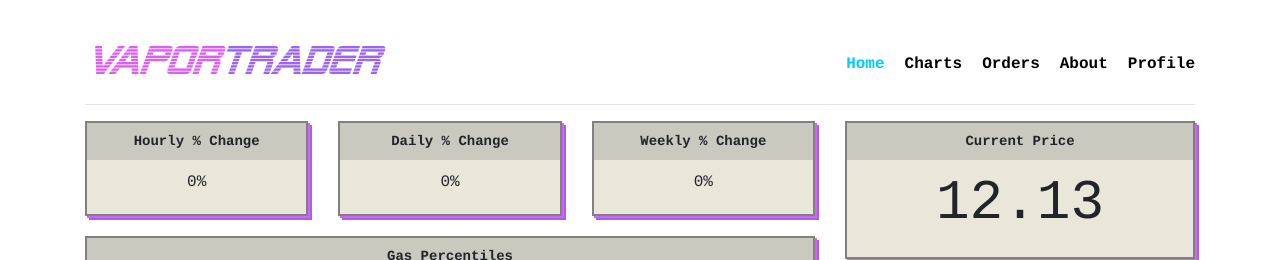
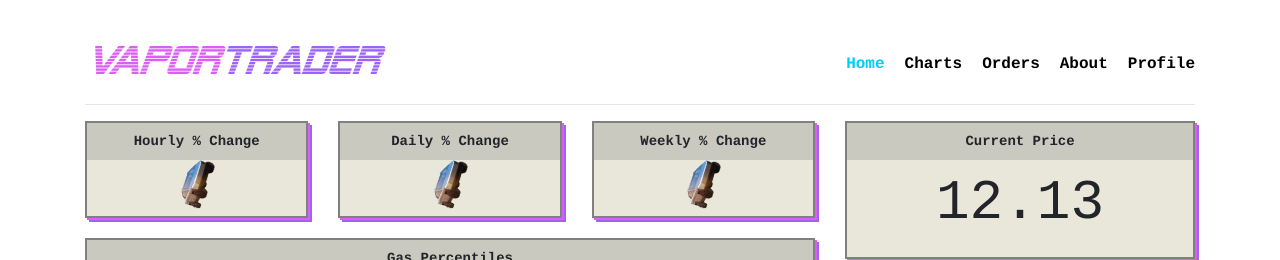
Before and after one commit to michaelcohen716/gas-trader, a React (Create React App) app in the folder client/: page / in a window 1280 px wide. Shown: the top 260 px of the page. Built offline with nearby package versions, Linux system fonts and the light colour scheme; no server answers.

Commit message:
loading indicators and statcards

```diff
--- a/client/src/Dashboard.jsx
+++ b/client/src/Dashboard.jsx
@@ -3,6 +3,17 @@ import PercentilesBar from "./components/PercentilesBar";
 import Card from "./components/Card";
 import { AMBER_API_KEY } from "./constants";
 import axios from "axios";
+import Loading from './components/Loading';
+
+const StatCard = ({ title, stat }) => (
+  <Card title={title}>
+    <div className="text-center">
+      {
+        stat ? `${stat}%` : (<Loading />)
+      }
+    </div>
+  </Card>
+);
 
 const Dashboard = () => {
   const [stats, setStats] = useState({});
@@ -30,25 +41,13 @@ const Dashboard = () => {
     <React.Fragment>
       <div className="row">
         <div className="col-md-4">
-          <Card title="Hourly % Change">
-            <div className="text-center">
-              {stats.hourlyPercentChangeETH || 0}%
-            </div>
-          </Card>
+          <StatCard title="Hourly % Change" stat={stats.hourlyPercentChangeETH} />
         </div>
         <div className="col-md-4">
-          <Card title="Daily % Change">
-            <div className="text-center">
-              {stats.dailyPercentChangeETH || 0}%
-            </div>
-          </Card>
+          <StatCard title="Daily % Change" stat={stats.dailyPercentChangeETH} />
         </div>
         <div className="col-md-4">
-          <Card title="Weekly % Change">
-            <div className="text-center">
-              {stats.weeklyPercentChangeETH || 0}%
-            </div>
-          </Card>
+          <StatCard title="Weekly % Change" stat={stats.weeklyPercentChangeETH} />
         </div>
         <div className="col-md-12">
           <PercentilesBar />
--- a/client/src/Orders.jsx
+++ b/client/src/Orders.jsx
@@ -1,7 +1,5 @@
 import React from "react";
-// import cybertruck from "./assets/images/cybertruck.png";
 import Card from "./components/Card";
-// import moment from 'moment';
 
 const Orders = () => {
   return (
--- /dev/null
+++ b/client/src/components/Loading/index.jsx
@@ -0,0 +1,21 @@
+import React from 'react';
+import styled from 'styled-components';
+import cybertruck from "../../assets/images/cybertruck.png";
+
+const LoadingImg = styled.img`
+    width: 48px;
+  animation: rotation 2s infinite linear;
+
+  @keyframes rotation {
+    from {
+      transform: rotate(0deg);
+    }
+    to {
+      transform: rotate(359deg);
+    }
+  }
+`;
+
+const Loading = () => (<LoadingImg src={cybertruck} />);
+
+export default Loading;
--- a/client/src/components/PercentilesBar/index.jsx
+++ b/client/src/components/PercentilesBar/index.jsx
@@ -13,7 +13,6 @@ const PercentilesBar = () => {
         async function getPercentiles() {
 
             try {
-                // const web3 = await getWeb3();
                 const result = await axios.get(`https://web3api.io/api/v2/transactions/gas/percentiles`, { headers: { 'x-api-key': AMBER_API_KEY }});
                 const percentiles = result.data.payload;
                 console.log(percentiles);
```
